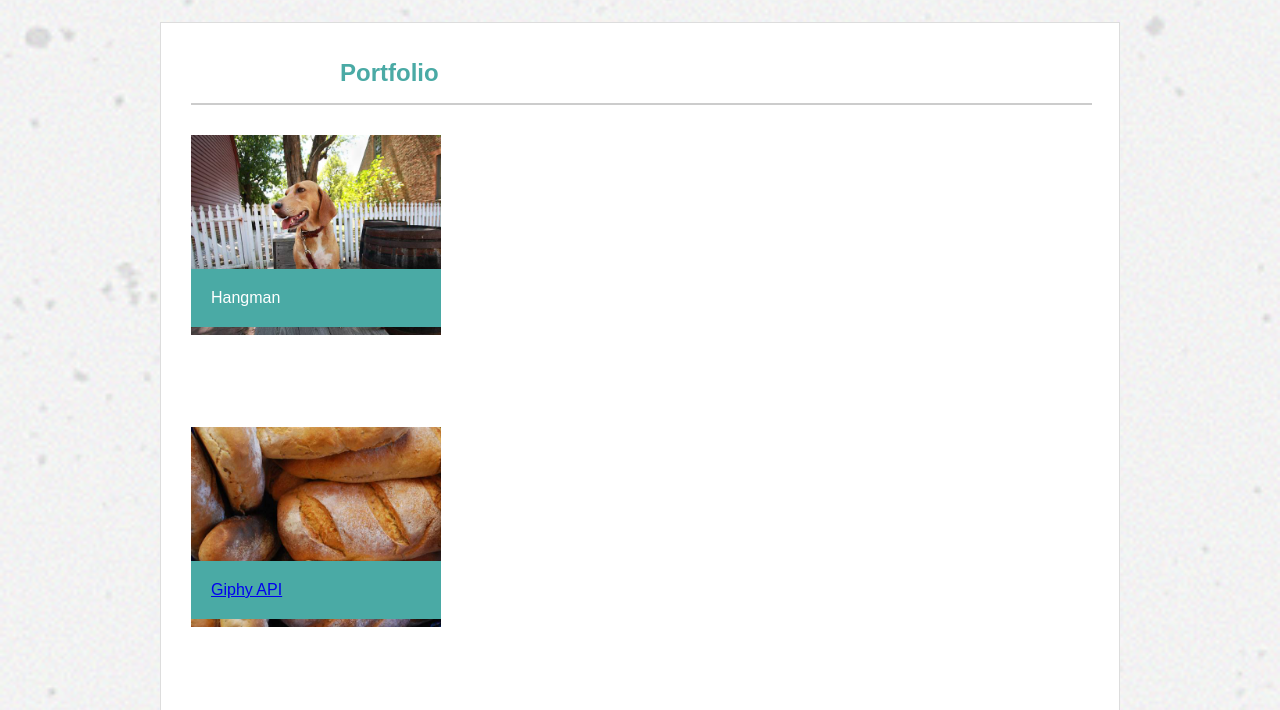
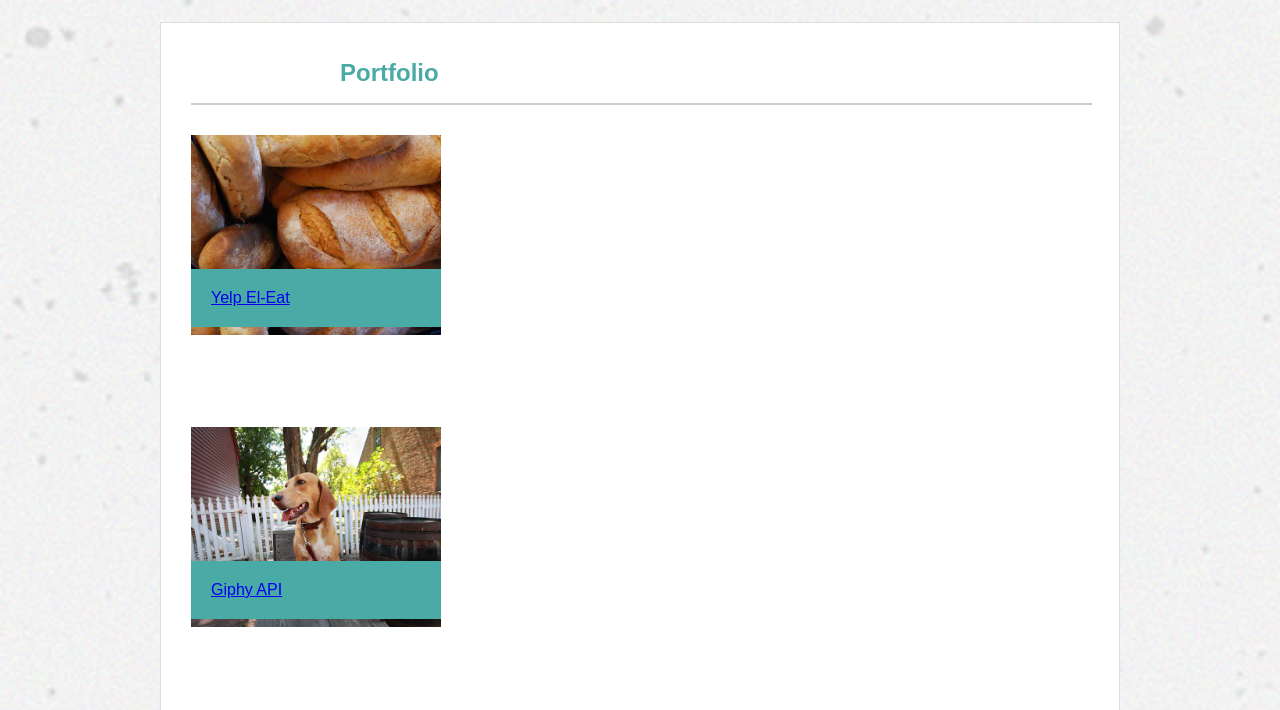
Before and after one commit to jingwensun7/Basic-Portfolio, a plain HTML site: page portfolio.html in a window 1280 px wide. Shown: the part 90-800 px from the top of the page. Drawn offline with Linux system fonts and the light colour scheme.

Commit message:
add project1

```diff
--- a/portfolio.html
+++ b/portfolio.html
@@ -21,14 +21,14 @@
 <div class="main">
 <h2>Portfolio</h2>
 <section id="portfolio">
-    <a target="_blank" href="assets/images/dog.jpg">
-     <img src="assets/images/dog.jpg" alt="dog" width="250" height="200">
+    <a target="_blank" href="assets/images/bread.jpg">
+     <img src="assets/images/bread.jpg" alt="bread" width="250" height="200">
     </a>
-    <section id="desc">Hangman</section>
+    <section id="desc"><a href="https://jingwensun7.github.io/project1.github.io/">Yelp El-Eat</section></a>
     </section>
     <section id="portfolio">
-    <a target="_blank" href="assets/images/bread.jpg">
-    <img src="assets/images/bread.jpg" alt="bread" width="250" height="200">
+    <a target="_blank" href="assets/images/dog.jpg">
+    <img src="assets/images/dog.jpg" alt="dog" width="250" height="200">
     </a>
     <section id="desc"><a href="https://jingwensun7.github.io/giphyapi.github.io/">Giphy API</section></a>
     </section>
@@ -46,7 +46,7 @@
     </section>
     <section id="portfolio">
     <a target="_blank" href="assets/images/pig.jpg">
-    <img src="assets/images/pig.jpg" width="250" height="200">
+    <img src="assets/images/pig.jpg" alt="pig" width="250" height="200">
     </a>
     <section id="desc"><a href="https://jingwensun7.github.io/psychic.game.github.io/">Psychic Game</section></a>
     </section>
```
Also changed, not shown: 2 other files.
